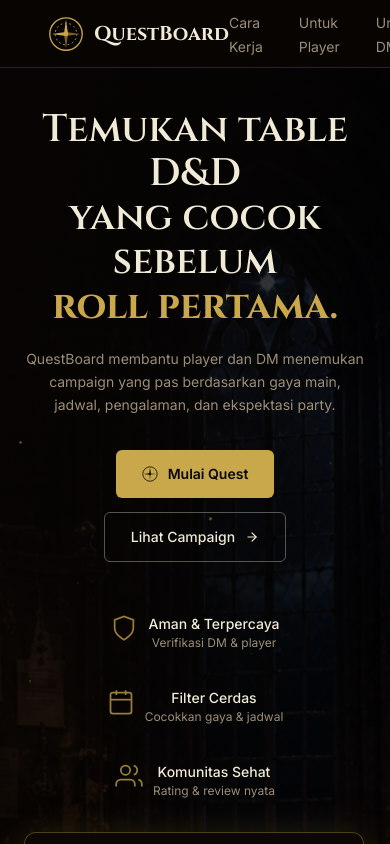
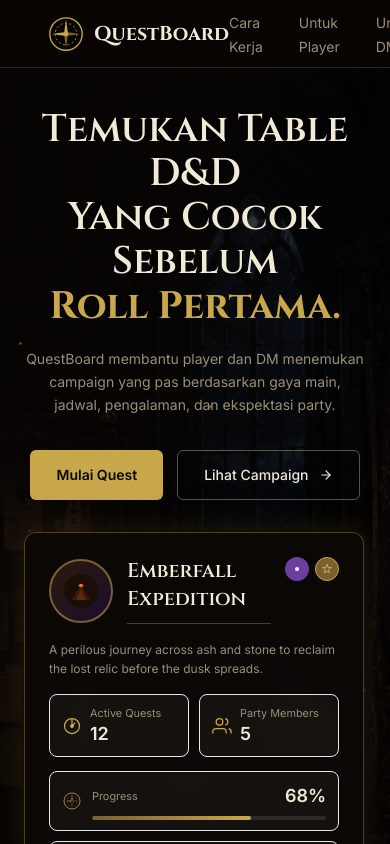
Before and after one commit to little-arwil/questboard, a Next.js app: page / in a window 390 px wide. Shown: the top 844 px of the page. Built offline with nearby package versions, Linux system fonts and the light colour scheme; no server answers.

Commit message:
Refactor hero: edge-aligned layout, zoom character, clean 3-line headline

```diff
--- a/src/components/Hero.tsx
+++ b/src/components/Hero.tsx
@@ -30,7 +30,7 @@ export function Hero() {
     const handler = (e: MouseEvent) => {
       const x = (e.clientX / window.innerWidth - 0.5) * 10;
       const y = (e.clientY / window.innerHeight - 0.5) * 6;
-      el.style.transform = `translate(${x}px, ${y}px)`;
+      el.style.transform = `translate(calc(-50% + ${x}px), ${y}px)`;
     };
     window.addEventListener("mousemove", handler);
     return () => window.removeEventListener("mousemove", handler);
@@ -61,20 +61,33 @@ export function Hero() {
         ))}
       </div>
 
-      {/* ── Content ── */}
-      <div className="relative z-[3] mx-auto flex w-full max-w-[1440px] flex-col items-center justify-center gap-8 px-6 py-10 lg:h-[calc(100vh-68px)] lg:flex-row lg:gap-0 lg:px-[60px] lg:py-0">
-        {/* LEFT: Headline + CTA + Trust */}
-        <div className="w-full max-w-[440px] text-center lg:flex-[0_0_440px] lg:text-left">
-          <h1 className="font-display text-[clamp(2.4rem,4vw,3.4rem)] font-semibold leading-[1.15] text-[#F0EAD6]">
-            Temukan table D&amp;D<br />
-            yang cocok sebelum
-            <span className="block font-bold text-gold">roll pertama.</span>
+      {/* ── Desktop: Character — dominant, zoomed, head safe below navbar ── */}
+      <div
+        ref={charRef}
+        className="absolute left-1/2 top-[68px] z-[1] hidden -translate-x-1/2 lg:block"
+        style={{ transition: "transform 0.12s ease-out" }}
+      >
+        <div className="relative flex h-[150vh] min-h-[1000px] w-[105vh] min-w-[46rem] max-w-[70rem] items-start justify-center">
+          {/* Purple glow orb behind character */}
+          <div className="pointer-events-none absolute left-1/2 top-[34%] z-0 size-[420px] -translate-x-1/2 rounded-full bg-[radial-gradient(circle,rgba(107,63,160,0.4),transparent_70%)]" />
+          <HeroCharacter />
+        </div>
+      </div>
+
+      {/* ── Desktop content: left headline + right card, aligned with navbar (48px) ── */}
+      <div className="relative z-[3] hidden lg:block">
+        {/* LEFT: aligned with navbar logo */}
+        <div className="absolute left-[48px] top-1/2 w-[440px] max-w-[34vw] -translate-y-1/2" style={{ top: "calc((100vh - 68px) / 2)" }}>
+          <h1 className="font-display text-[clamp(2.4rem,3.6vw,3.4rem)] font-semibold leading-[1.15] text-[#F0EAD6]">
+            <span className="block">Temukan Table D&amp;D</span>
+            <span className="block">Yang Cocok Sebelum</span>
+            <span className="block font-bold text-gold">Roll Pertama.</span>
           </h1>
           <p className="mt-[18px] mb-[34px] max-w-[360px] text-sm leading-[1.65] text-text-muted">
             QuestBoard membantu player dan DM menemukan campaign yang pas berdasarkan gaya main, jadwal, pengalaman, dan ekspektasi party.
           </p>
 
-          <div className="flex flex-wrap justify-center gap-[14px] lg:justify-start">
+          <div className="flex flex-wrap gap-[14px]">
             <TrackedLink
               href="#join-beta"
               eventName="join_beta_click"
@@ -101,7 +114,7 @@ export function Hero() {
           </div>
 
           {/* Trust badges */}
-          <div className="mt-[52px] flex flex-wrap justify-center gap-[36px] lg:justify-start">
+          <div className="mt-[52px] flex flex-wrap gap-x-[36px] gap-y-[20px]">
             <div className="flex items-start gap-[10px]">
               <svg width="28" height="28" viewBox="0 0 24 24" fill="none" stroke="#C9A84C" strokeWidth="1.5" className="shrink-0 opacity-75">
                 <path d="M12 22s8-4 8-10V5l-8-3-8 3v7c0 6 8 10 8 10z" />
@@ -132,21 +145,42 @@ export function Hero() {
           </div>
         </div>
 
-        {/* CENTER: Character */}
-        <div
-          ref={charRef}
-          className="hidden flex-1 items-end justify-center lg:flex"
-          style={{ height: "calc(100vh - 68px)", minHeight: "600px", transition: "transform 0.12s ease-out" }}
-        >
-          <div className="relative flex h-[92%] w-full max-h-[760px] items-end justify-center">
-            {/* Purple glow orb behind character */}
-            <div className="absolute bottom-[20%] left-1/2 z-0 size-[300px] -translate-x-1/2 rounded-full bg-[radial-gradient(circle,rgba(107,63,160,0.4),transparent_70%)] pointer-events-none" />
-            <HeroCharacter />
+        {/* RIGHT: campaign card aligned with navbar right edge */}
+        <div className="absolute right-[48px] w-[340px] -translate-y-1/2" style={{ top: "calc((100vh - 68px) / 2)" }}>
+          <HeroCampaignCard />
+        </div>
+      </div>
+
+      {/* ── Mobile: stacked ── */}
+      <div className="relative z-[3] mx-auto flex w-full max-w-[440px] flex-col items-center gap-8 px-6 py-10 lg:hidden">
+        <div className="w-full text-center">
+          <h1 className="font-display text-[clamp(2.4rem,4vw,3.4rem)] font-semibold leading-[1.15] text-[#F0EAD6]">
+            <span className="block">Temukan Table D&amp;D</span>
+            <span className="block">Yang Cocok Sebelum</span>
+            <span className="block font-bold text-gold">Roll Pertama.</span>
+          </h1>
+          <p className="mx-auto mt-[18px] mb-[34px] max-w-[360px] text-sm leading-[1.65] text-text-muted">
+            QuestBoard membantu player dan DM menemukan campaign yang pas berdasarkan gaya main, jadwal, pengalaman, dan ekspektasi party.
+          </p>
+          <div className="flex flex-wrap justify-center gap-[14px]">
+            <TrackedLink
+              href="#join-beta"
+              eventName="join_beta_click"
+              eventProperties={{ location: "hero" }}
+              className="inline-flex items-center gap-[10px] rounded-[6px] bg-gold px-[26px] py-[14px] text-sm font-semibold text-[#0A0806] transition hover:bg-gold-light"
+            >
+              Mulai Quest
+            </TrackedLink>
+            <a
+              href="#campaign-filter"
+              className="inline-flex items-center gap-[10px] rounded-[6px] border border-[rgba(240,234,214,0.35)] bg-transparent px-[26px] py-[14px] text-sm font-medium text-[#F0EAD6] transition hover:border-gold"
+            >
+              Lihat Campaign
+              <ArrowRight className="size-3.5" aria-hidden="true" />
+            </a>
           </div>
         </div>
-
-        {/* RIGHT: Campaign Card */}
-        <div className="w-full max-w-[380px] lg:w-[340px] lg:max-w-none lg:flex-[0_0_340px]">
+        <div className="w-full max-w-[380px]">
           <HeroCampaignCard />
         </div>
       </div>
```
